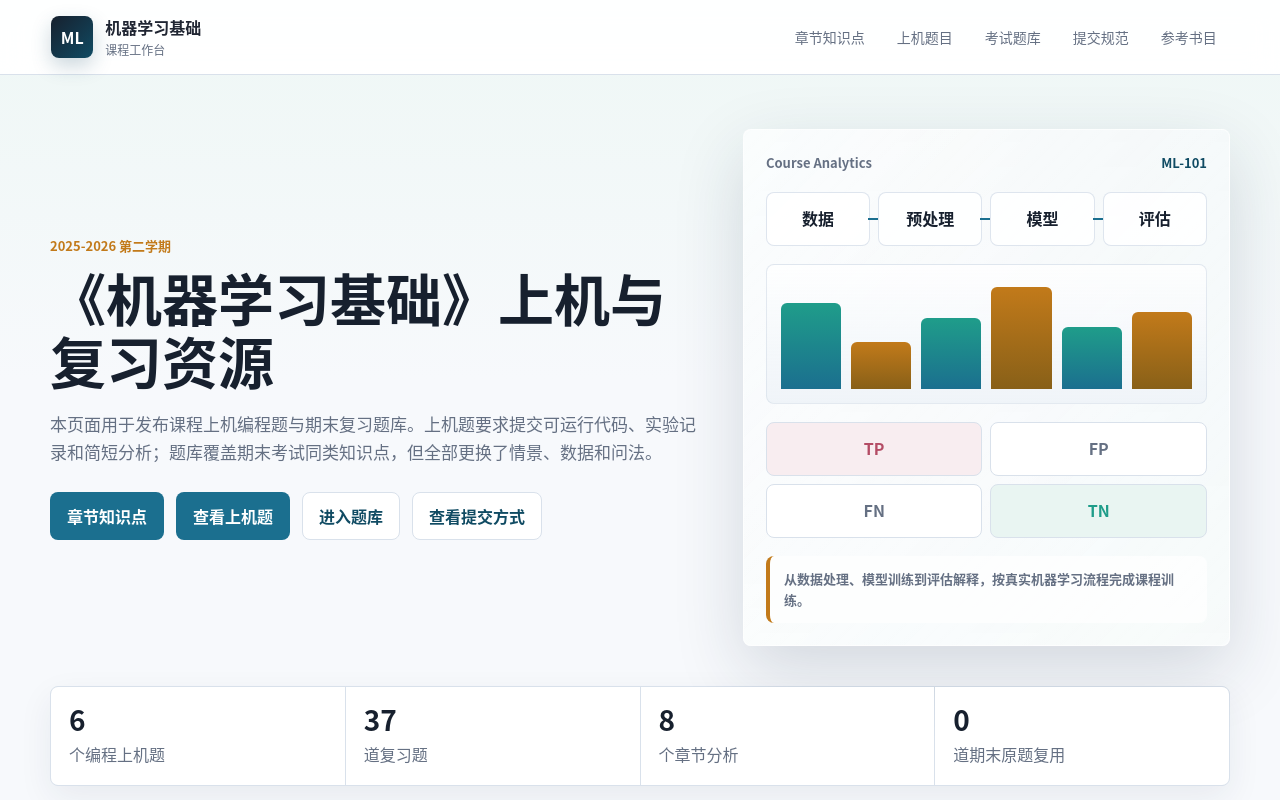
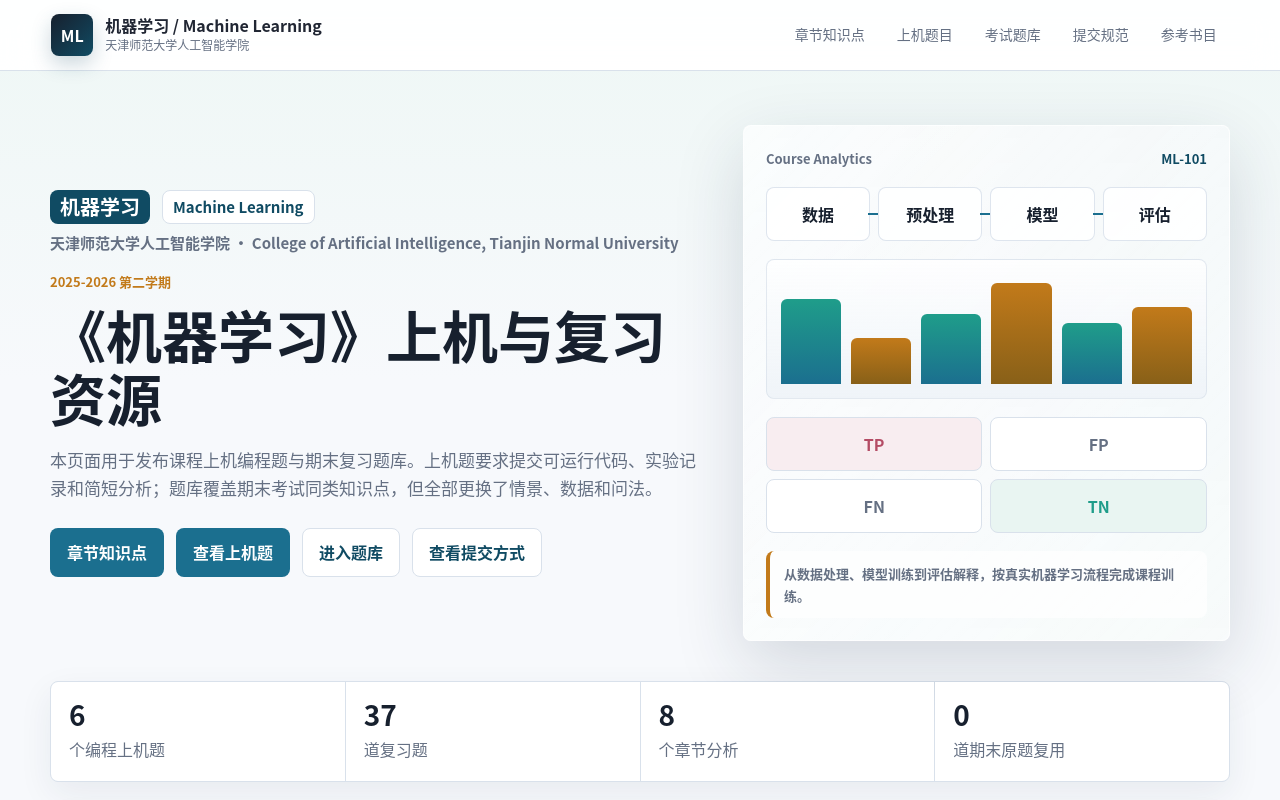
Before and after one commit to sytjnu/machine-learning-, a plain HTML site: page index.html in a window 1280 px wide. Shown: the top 800 px of the page. Drawn offline with Linux system fonts and the light colour scheme.

Commit message:
Add bilingual course identity

```diff
--- a/index.html
+++ b/index.html
@@ -3,8 +3,8 @@
 <head>
   <meta charset="utf-8">
   <meta name="viewport" content="width=device-width, initial-scale=1">
-  <title>机器学习基础课程网站</title>
-  <meta name="description" content="机器学习基础课程网站：上机编程题、考试题库、自测筛选与课程安排。">
+  <title>机器学习 | Machine Learning - 天津师范大学人工智能学院</title>
+  <meta name="description" content="天津师范大学人工智能学院机器学习课程网站：上机编程题、考试题库、自测筛选与课程安排。">
   <link rel="stylesheet" href="styles.css">
 </head>
 <body>
@@ -12,8 +12,8 @@
     <a class="brand" href="#top" aria-label="返回顶部">
       <span class="brand-mark" aria-hidden="true">ML</span>
       <span>
-        <strong>机器学习基础</strong>
-        <small>课程工作台</small>
+        <strong>机器学习 / Machine Learning</strong>
+        <small>天津师范大学人工智能学院</small>
       </span>
     </a>
     <nav class="nav" aria-label="主导航">
@@ -28,8 +28,13 @@
   <main id="top">
     <section class="course-dashboard" aria-labelledby="course-title">
       <div class="dashboard-copy">
+        <div class="course-identity" aria-label="课程与学院标识">
+          <span class="identity-cn">机器学习</span>
+          <span class="identity-en">Machine Learning</span>
+          <span class="identity-school">天津师范大学人工智能学院 · College of Artificial Intelligence, Tianjin Normal University</span>
+        </div>
         <p class="eyebrow">2025-2026 第二学期</p>
-        <h1 id="course-title">《机器学习基础》上机与复习资源</h1>
+        <h1 id="course-title">《机器学习》上机与复习资源</h1>
         <p class="intro">
           本页面用于发布课程上机编程题与期末复习题库。上机题要求提交可运行代码、实验记录和简短分析；题库覆盖期末考试同类知识点，但全部更换了情景、数据和问法。
         </p>
@@ -701,7 +706,7 @@
   </main>
 
   <footer class="footer">
-    <span>机器学习基础课程资料</span>
+    <span>天津师范大学人工智能学院 · 机器学习 / Machine Learning</span>
     <span>题库用于复习训练，不作为期末原题公开。</span>
   </footer>
 
--- a/styles.css
+++ b/styles.css
@@ -63,7 +63,7 @@ code {
   display: inline-flex;
   align-items: center;
   gap: 12px;
-  min-width: 210px;
+  min-width: 300px;
 }
 
 .brand-mark {
@@ -86,6 +86,10 @@ code {
 .brand small {
   color: var(--muted);
   font-size: 12px;
+}
+
+.brand strong {
+  line-height: 1.25;
 }
 
 .nav {
@@ -119,6 +123,46 @@ main {
   gap: 34px;
   align-items: center;
   padding: 54px 0 28px;
+}
+
+.course-identity {
+  display: flex;
+  flex-wrap: wrap;
+  align-items: center;
+  gap: 8px 12px;
+  margin: 0 0 18px;
+}
+
+.identity-cn,
+.identity-en {
+  display: inline-flex;
+  align-items: center;
+  min-height: 34px;
+  padding: 4px 10px;
+  border-radius: 8px;
+  font-weight: 900;
+  line-height: 1.2;
+}
+
+.identity-cn {
+  background: var(--primary-dark);
+  color: #ffffff;
+  font-size: 20px;
+}
+
+.identity-en {
+  border: 1px solid var(--line);
+  background: #ffffff;
+  color: var(--primary-dark);
+  font-size: 15px;
+}
+
+.identity-school {
+  flex-basis: 100%;
+  color: var(--muted);
+  font-size: 15px;
+  font-weight: 800;
+  line-height: 1.45;
 }
 
 .dashboard-copy h1 {
@@ -1007,6 +1051,10 @@ main {
     flex-direction: column;
   }
 
+  .brand {
+    min-width: 0;
+  }
+
   .nav {
     justify-content: flex-start;
   }
```
